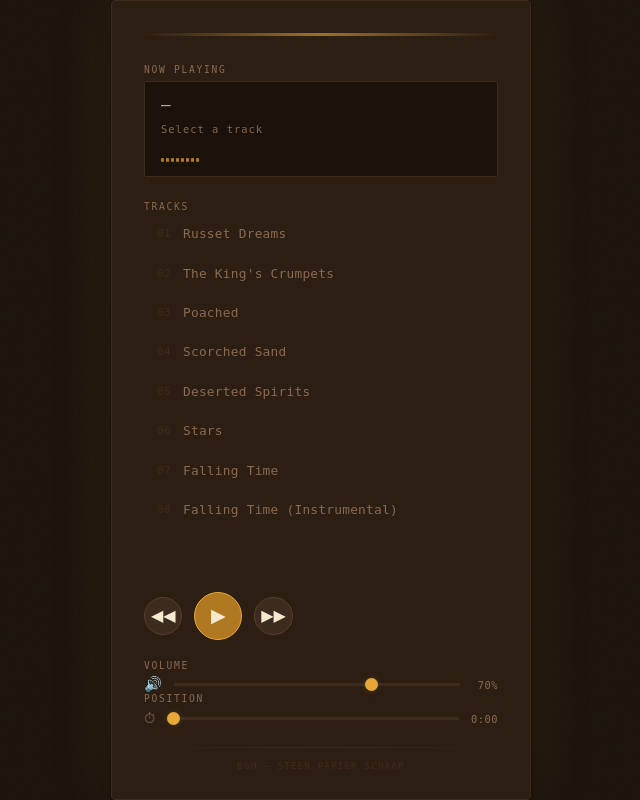
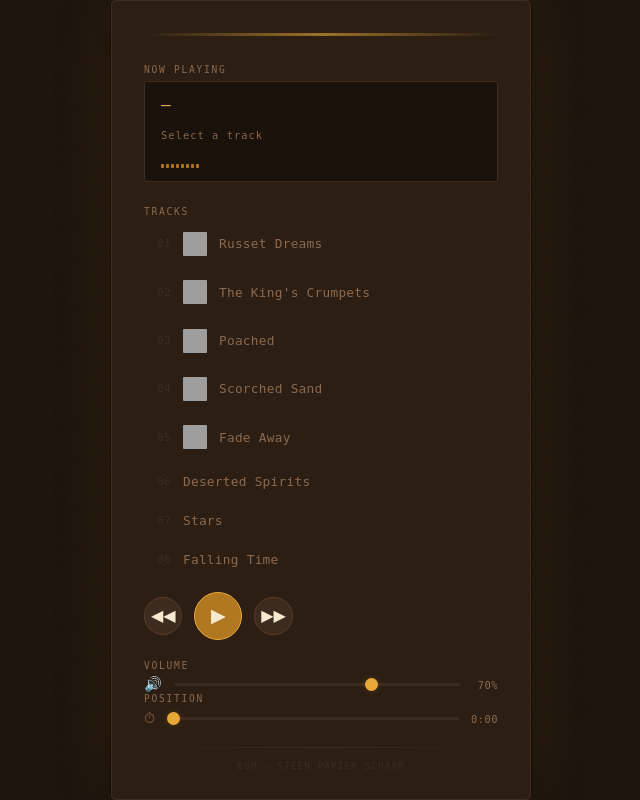
Before and after one commit to Retiu/steen_papier_schaar, a PHP site: page /bgm.php in a window 1280 px wide. Shown: the whole page, without its empty margins (319-959 px from the left). Run offline with PHP 8.4, Linux system fonts and the light colour scheme; some web fonts are replaced; grey boxes are pictures that could not be loaded.

Commit message:
add some more music stuff, changed some ui code and added some cover arts

```diff
--- a/bgm.php
+++ b/bgm.php
@@ -10,7 +10,11 @@
           rel="stylesheet">
     <link rel="stylesheet" href="css/bgm.css">
     <style>
-        html, body { height: 100%; overflow: hidden; }
+        html, body {
+            height: 100%;
+            overflow: hidden;
+        }
+
         .player {
             height: 100vh;
             display: flex;
@@ -18,15 +22,26 @@
             max-width: 420px;
             overflow: hidden;
         }
+
         .tracklist {
             flex: 1;
             overflow-y: auto;
             scrollbar-width: thin;
             scrollbar-color: var(--groove) transparent;
         }
-        .tracklist::-webkit-scrollbar { width: 4px; }
-        .tracklist::-webkit-scrollbar-track { background: transparent; }
-        .tracklist::-webkit-scrollbar-thumb { background: var(--groove); border-radius: 2px; }
+
+        .tracklist::-webkit-scrollbar {
+            width: 4px;
+        }
+
+        .tracklist::-webkit-scrollbar-track {
+            background: transparent;
+        }
+
+        .tracklist::-webkit-scrollbar-thumb {
+            background: var(--groove);
+            border-radius: 2px;
+        }
     </style>
 </head>
 <body>
@@ -34,12 +49,18 @@
 <div class="player">
     <p class="label">Now Playing</p>
     <div class="now-playing">
+        <div class="now-playing-inner">
+            <img id="coverArt" src="" alt="" class="cover-art">
+            <div class="now-playing-text">
                 <div class="track-title" id="trackTitle">—</div>
                 <div class="track-artists" id="trackArtists"></div>
+                <div class="track-album" id="trackAlbum"></div>
                 <div class="track-index" id="trackIndex">Select a track</div>
                 <div class="bars" id="bars">
                     <span></span><span></span><span></span><span></span>
                     <span></span><span></span><span></span><span></span>
+                </div>
+            </div>
         </div>
     </div>
 
--- a/css/bgm.css
+++ b/css/bgm.css
@@ -319,6 +319,7 @@ input[type=range]::-webkit-slider-thumb:hover {
     letter-spacing: .12em;
     text-transform: uppercase;
 }
+
 .track-title {
     font-family: 'Syne Mono', monospace;
     font-style: normal;
@@ -337,13 +338,17 @@ input[type=range]::-webkit-slider-thumb:hover {
 }
 
 @keyframes marquee {
-    0%   { transform: translateX(0); }
-    100% { transform: translateX(-100%); }
+    0% {
+        transform: translateX(0);
+    }
+    100% {
+        transform: translateX(-100%);
+    }
 }
 
 .track-artists {
     font-size: .7rem;
-    color: var(--muted);
+    color: var(--amber);
     margin-top: .2rem;
     white-space: nowrap;
     overflow: hidden;
@@ -351,19 +356,38 @@ input[type=range]::-webkit-slider-thumb:hover {
 }
 
 .track-artists a {
-    color: var(--amber-dim);
+    color: var(--amber);
     text-decoration: none;
     transition: color .15s;
 }
 
 .track-artists a:hover {
-    color: var(--amber);
+    color: var(--amber-dim);
 }
 
 .track-artists .separator {
     margin: 0 .25em;
-    color: var(--groove);
+    color: var(--amber-dim);
 }
+
+.track-album {
+    font-size: .65rem;
+    color: var(--amber-dim);
+    margin-top: .1rem;
+    white-space: nowrap;
+    overflow: hidden;
+    text-overflow: ellipsis;
+}
+
+.track-album a {
+    color: var(--amber-dim);
+    text-decoration: none;
+}
+
+.track-album a:hover {
+    color: var(--muted);
+}
+
 
 .release-link {
     color: var(--groove);
@@ -387,3 +411,35 @@ input[type=range]::-webkit-slider-thumb:hover {
     color: var(--amber);
     border-bottom-color: var(--amber);
 }
+
+.now-playing-inner {
+    display: flex;
+    gap: .75rem;
+    align-items: flex-start;
+}
+
+.cover-art {
+    width: 64px;
+    height: 64px;
+    object-fit: cover;
+    border-radius: 2px;
+    border: 1px solid var(--groove);
+    flex-shrink: 0;
+    display: none;
+}
+
+.cover-art.visible {
+    display: block;
+}
+
+.now-playing-text {
+    flex: 1;
+    min-width: 0;
+}
+.track-cover {
+    width: 24px;
+    height: 24px;
+    object-fit: cover;
+    border-radius: 1px;
+    flex-shrink: 0;
+}
--- a/js/bgm.js
+++ b/js/bgm.js
@@ -2,95 +2,121 @@ const trackList = [
     {
         url: 'audio/bgm/41de54a90332c5e211350dfeae7c6de1',
         title: 'Russet Dreams',
+        album: 'Russet Dreams',
+        cover: 'img/covers/d1f4c27fcb5f893a5fc80022ed0c958d',
         artists: [
-            { name: 'iBug', url: 'https://untonemusic.com/profile/ibug' }
+            {name: 'iBug', url: 'https://untonemusic.com/profile/ibug'}
         ],
         releaseUrl: 'https://untonemusic.com/release/russet-dreams'
     },
     {
         url: 'audio/bgm/ba18dc4d2e014a922e9b65fdcabc7dc2',
         title: "The King's Crumpets",
+        album: 'Russet Dreams',
+        cover: 'img/covers/d1f4c27fcb5f893a5fc80022ed0c958d',
         artists: [
-            { name: 'iBug', url: 'https://untonemusic.com/profile/ibug' }
+            {name: 'iBug', url: 'https://untonemusic.com/profile/ibug'}
         ],
         releaseUrl: 'https://untonemusic.com/release/russet-dreams'
     },
     {
         url: 'audio/bgm/c465432faff516c77e654ffbaa58f88a',
         title: 'Poached',
+        album: 'Russet Dreams',
+        cover: 'img/covers/d1f4c27fcb5f893a5fc80022ed0c958d',
         artists: [
-            { name: 'iBug', url: 'https://untonemusic.com/profile/ibug' }
+            {name: 'iBug', url: 'https://untonemusic.com/profile/ibug'}
         ],
         releaseUrl: 'https://untonemusic.com/release/russet-dreams'
     },
     {
         url: 'audio/bgm/b2b6dace67b56ffdea5ff04fd7e6f429',
         title: 'Scorched Sand',
+        album: 'Russet Dreams',
+        cover: 'img/covers/d1f4c27fcb5f893a5fc80022ed0c958d',
         artists: [
-            { name: 'iBug', url: 'https://untonemusic.com/profile/ibug' }
+            {name: 'iBug', url: 'https://untonemusic.com/profile/ibug'}
         ],
         releaseUrl: 'https://untonemusic.com/release/russet-dreams'
     },
     {
+        url: 'audio/bgm/d1bfcc8ddb43f9f1d667d04031aa3584',
+        title: 'Fade Away',
+        album: 'Fade Away',
+        cover: 'img/covers/f483286478886736b8f3267a1e615f00',
+        artists: [
+            {name: 'Stedcoat', url: 'https://untonemusic.com/profile/stedcoat'},
+        ],
+        releaseUrl: 'https://untonemusic.com/release/fade-away'
+    },
+    {
         url: 'audio/bgm/7e7b098a680e76a7024f48fcfc5ec539',
         title: 'Deserted Spirits',
+        album: '',
+        cover: '',
         artists: [
-            { name: 'DJ Stuiter', url: 'https://untonemusic.com/profile/dj-stuiter' },
-            { name: 'The_ongoing', url: 'https://www.youtube.com/@the_ongoing' }
+            {name: 'DJ Stuiter', url: 'https://untonemusic.com/profile/dj-stuiter'},
+            {name: 'The_ongoing', url: 'https://www.youtube.com/@the_ongoing'}
         ],
         releaseUrl: ''
     },
     {
         url: 'audio/bgm/befa2c5a5a8ed06c6b6f1984ec7cadd3',
         title: 'Stars',
+        album: '',
+        cover: '',
         artists: [
-            { name: 'DJ Stuiter', url: 'https://untonemusic.com/profile/dj-stuiter' },
-            { name: 'The_ongoing', url: 'https://www.youtube.com/@the_ongoing' }
+            {name: 'DJ Stuiter', url: 'https://untonemusic.com/profile/dj-stuiter'},
+            {name: 'The_ongoing', url: 'https://www.youtube.com/@the_ongoing'}
         ],
         releaseUrl: ''
     },
     {
         url: 'audio/bgm/2946b2329d6dab1a9758ad80b32825d0',
         title: 'Falling Time',
+        album: '',
+        cover: '',
         artists: [
-            { name: 'DJ Stuiter', url: 'https://untonemusic.com/profile/dj-stuiter' },
-            { name: 'The_ongoing', url: 'https://www.youtube.com/@the_ongoing' }
+            {name: 'DJ Stuiter', url: 'https://untonemusic.com/profile/dj-stuiter'},
+            {name: 'The_ongoing', url: 'https://www.youtube.com/@the_ongoing'}
         ],
         releaseUrl: ''
     },
     {
         url: 'audio/bgm/f2bf89c471ee351cd0913fb387e41aca',
         title: 'Falling Time (Instrumental)',
+        album: '',
+        cover: '',
         artists: [
-            { name: 'DJ Stuiter', url: 'https://untonemusic.com/profile/dj-stuiter' },
-            { name: 'The_ongoing', url: 'https://www.youtube.com/@the_ongoing' }
+            {name: 'DJ Stuiter', url: 'https://untonemusic.com/profile/dj-stuiter'},
+            {name: 'The_ongoing', url: 'https://www.youtube.com/@the_ongoing'}
         ],
         releaseUrl: ''
     },
 ];
 
-const titleEl   = document.getElementById('trackTitle');
-const indexEl   = document.getElementById('trackIndex');
-const barsEl    = document.getElementById('bars');
+const titleEl = document.getElementById('trackTitle');
+const indexEl = document.getElementById('trackIndex');
+const barsEl = document.getElementById('bars');
 const tracklist = document.getElementById('tracklist');
-const btnPlay   = document.getElementById('btnPlay');
-const btnPrev   = document.getElementById('btnPrev');
-const btnNext   = document.getElementById('btnNext');
+const btnPlay = document.getElementById('btnPlay');
+const btnPrev = document.getElementById('btnPrev');
+const btnNext = document.getElementById('btnNext');
 const volSlider = document.getElementById('volSlider');
-const volVal    = document.getElementById('volVal');
+const volVal = document.getElementById('volVal');
 const seekSlider = document.getElementById('seekSlider');
-const seekVal    = document.getElementById('seekVal');
+const seekVal = document.getElementById('seekVal');
 
-const ctx        = new AudioContext();
-const gainNode   = ctx.createGain();
+const ctx = new AudioContext();
+const gainNode = ctx.createGain();
 gainNode.gain.value = volSlider.value / 100;
 gainNode.connect(ctx.destination);
 
 const buffers = new Array(trackList.length).fill(null);
-let current    = -1;
-let playing    = false;
+let current = -1;
+let playing = false;
 let sourceNode = null;
-let startTime  = 0;   // ctx.currentTime when playback started
+let startTime = 0;   // ctx.currentTime when playback started
 let startOffset = 0;  // how far into the track we started from
 
 // decode all tracks upfront
@@ -109,7 +135,11 @@ trackList.forEach((t, i) => {
 trackList.forEach((t, i) => {
     const btn = document.createElement('button');
     btn.className = 'track-btn';
-    btn.innerHTML = `<span class="num">${String(i + 1).padStart(2, '0')}</span>${t.title}`;
+    btn.innerHTML = `
+    <span class="num">${String(i + 1).padStart(2, '0')}</span>
+    ${t.cover ? `<img src="${t.cover}" class="track-cover" alt="">` : ''}
+    ${t.title}
+`;
     btn.addEventListener('click', () => loadTrack(i, true));
     tracklist.appendChild(btn);
 });
@@ -129,7 +159,7 @@ function getCurrentTime() {
     return startOffset + (ctx.currentTime - startTime);
 }
 
-const artistEl  = document.getElementById('trackArtists');
+const artistEl = document.getElementById('trackArtists');
 
 function loadTrack(index, autoplay = false) {
     stopCurrent();
@@ -159,6 +189,7 @@ function loadTrack(index, autoplay = false) {
             : link;
     }).join('');
 
+
     // release link — append to artists if present
     if (t.releaseUrl) {
         titleEl.innerHTML = `<a href="${t.releaseUrl}" target="_blank" rel="noopener">${t.title}</a>`;
@@ -174,12 +205,36 @@ function loadTrack(index, autoplay = false) {
 
     if (autoplay) startPlayback(0);
     else setPlaying(false);
+
+    const albumEl = document.getElementById('trackAlbum');
+
+    if (t.album) {
+        albumEl.innerHTML = t.releaseUrl
+            ? `<a href="${t.releaseUrl}" target="_blank" rel="noopener">${t.album}</a>`
+            : t.album;
+    } else {
+        albumEl.textContent = '';
+    }
+
+    const coverEl = document.getElementById('coverArt');
+
+// inside loadTrack:
+    if (t.cover) {
+        coverEl.src = t.cover;
+        coverEl.classList.add('visible');
+    } else {
+        coverEl.src = '';
+        coverEl.classList.remove('visible');
+    }
 }
 
 function startPlayback(offset) {
     if (current === -1) return;
     const buf = buffers[current];
-    if (!buf) { indexEl.textContent = 'Still loading...'; return; }
+    if (!buf) {
+        indexEl.textContent = 'Still loading...';
+        return;
+    }
 
     if (ctx.state === 'suspended') ctx.resume();
 
@@ -230,7 +285,10 @@ setInterval(() => {
 // controls
 btnPlay.addEventListener('click', () => {
     if (ctx.state === 'suspended') ctx.resume();
-    if (current === -1) { loadTrack(0, true); return; }
+    if (current === -1) {
+        loadTrack(0, true);
+        return;
+    }
     if (playing) {
         stopCurrent();
     } else {
```
Also changed, not shown: css/index.css (+37 -20 lines), index.php (+15 -3 lines), js/index.js (+24 -4 lines), 5 other files. Lines whose indentation alone changed are shown as unchanged.
